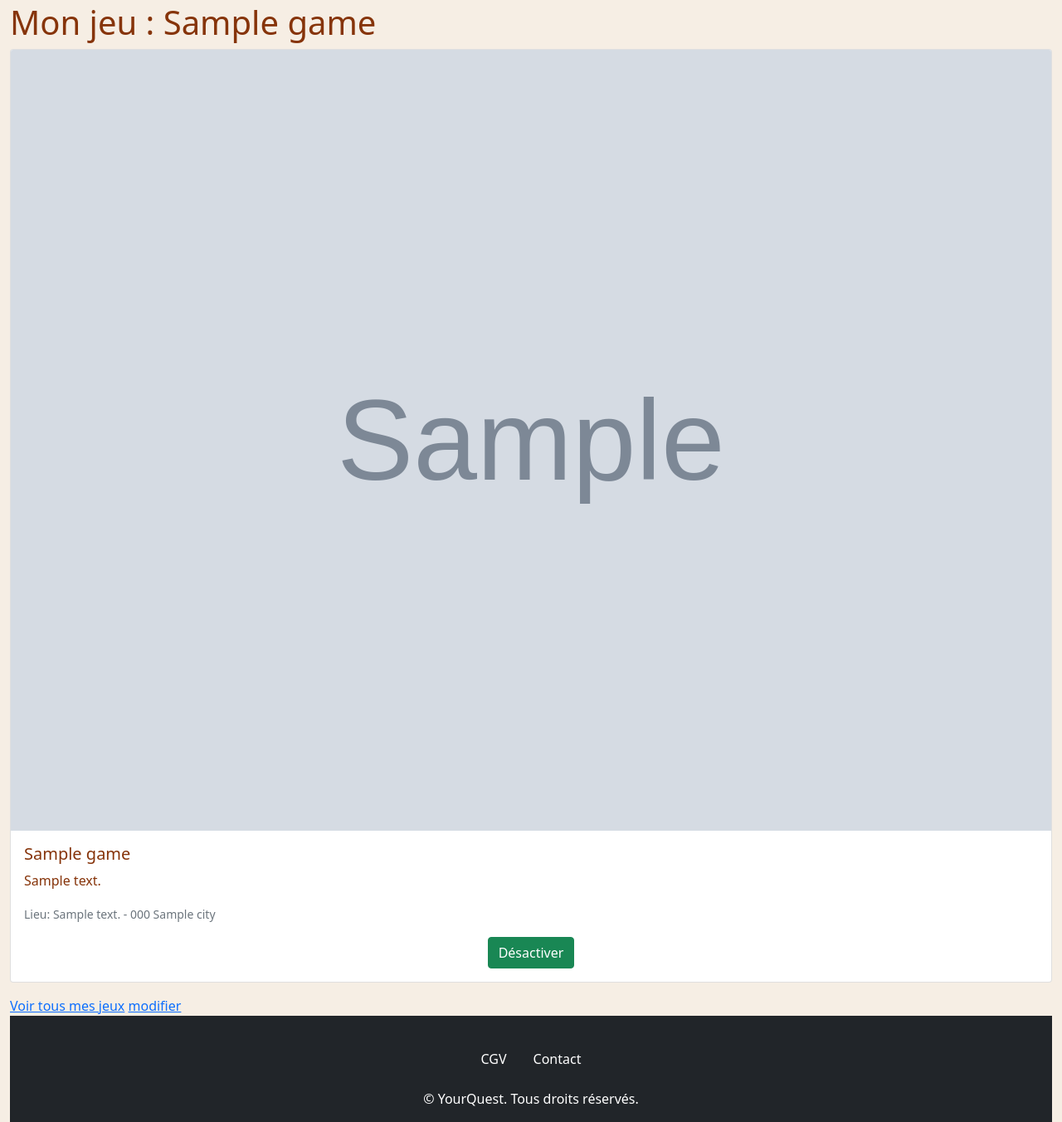
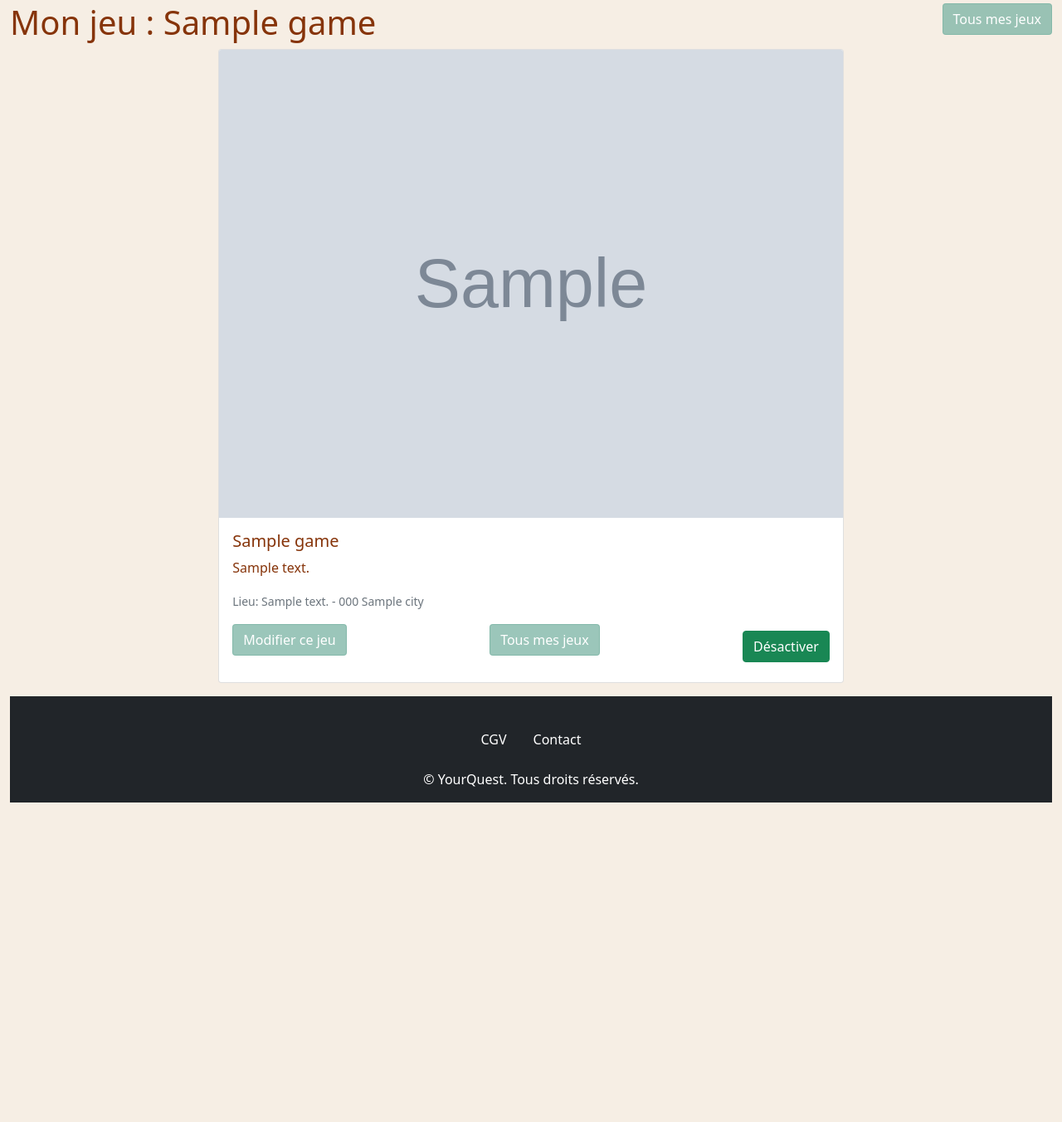
Before and after one commit to Carolineflament/your-quest, a Symfony app: template templates/backoffice/game/show.html.twig in a window 1280 px wide. Shown: the part 53-1405 px from the top of the page at 83% size. After the commit the page ends 1020 px from the top, so only its background shows below. Run offline with Twig, Linux system fonts and the light colour scheme; the template is opened without the code that fills it: most values are stand-ins (such as "Sample title", 1, 10 or a date in 2020); grey boxes marked "Sample" are stand-in pictures; some libraries are stand-ins or nearby versions.

Commit message:
Activate/desactivate Game + update templates+ update Controller

```diff
--- a/src/Form/GameType.php
+++ b/src/Form/GameType.php
@@ -27,7 +27,6 @@ class GameType extends AbstractType
             ])
             ->add('postalCode', TextType::class, [
                 'label' => 'Code postal :',
-                'html5' => true,
                 'attr' => ['placeholder' => '59000']
             ])
             ->add('city', TextType::class, [
--- a/templates/backoffice/game/_delete_form.html.twig
+++ b/templates/backoffice/game/_delete_form.html.twig
@@ -1,4 +1,4 @@
 <form method="post" action="{{ path('app_backoffice_update_status', {'id': game.id}) }}" onsubmit="return confirm('Êtes-vous sûr de vouloir désactiver le jeu {{game.title}} ?\nSes checkpoints / questions seront mis à la poubelle !');">
-    <input type="hidden" name="_token" value="{{ csrf_token('delete' ~ user.id) }}">
-    <button class="btn {% if user.status is same as true %}btn-danger{% else %}btn-success{% endif %}">{% if user.status is same as false %} Activer {% else %} Désactiver {% endif %}</button>
+    <input type="hidden" name="_token" value="{{ csrf_token('delete' ~ game.id) }}">
+    <button class="btn {% if game.status is same as true %}btn-danger{% else %}btn-success{% endif %}">{% if game.status is same as false %} Activer {% else %} Désactiver {% endif %}</button>
 </form>
--- a/templates/backoffice/game/show.html.twig
+++ b/templates/backoffice/game/show.html.twig
@@ -4,23 +4,25 @@
 
 {% block body %}
     <div class="container-fluid mb-3">
+        <div class="d-flex justify-content-between align-items-center">
             <h1>Mon jeu : {{ game.title }}</h1>
+            <a href="{{ path('app_backoffice_game_index') }}" class="btn btn-primary mb-3">Tous mes jeux</a>
+        </div>
 
-
-        <div class="card mb-3">
+        <div class="d-flex justify-content-center ">
+            <div class="card mb-3" style="width: 60%;">
                 <img src="{{ game.image }}" class="card-img-top" alt="...">
                 <div class="card-body">
                     <h5 class="card-title">{{ game.title }}</h5>
                     <p class="card-text">{{ game.summary }}</p>
                     <p class="card-text"><small class="text-muted">Lieu: {{ game.address }} - {{ game.postalCode }} {{ game.city }}</small></p>
-                <div class="d-grid gap-2 justify-content-md-center">
+                    <div class="d-grid gap-2 d-flex justify-content-between align-items-center">
+                        <a href="{{ path('app_backoffice_game_edit',{'slug': game.slug}) }}" class="btn btn-primary mb-3">Modifier ce jeu</a>
+                        <a href="{{ path('app_backoffice_game_index') }}" class="btn btn-primary mb-3">Tous mes jeux</a>
                         {{ include('backoffice/game/_delete_form.html.twig') }}
                     </div>
                 </div>
             </div>
-
-        <a href="{{ path('app_backoffice_game_index') }}">Voir tous mes jeux</a>
-
-        <a href="{{ path('app_backoffice_game_edit', {'id': game.id}) }}">modifier</a>
+        </div>
     <div>
 {% endblock %}
```
Also changed, not shown: src/Controller/Backoffice/GameController.php (+8 -8 lines), templates/backoffice/game/index.html.twig (+20 -2 lines). Lines whose indentation alone changed are shown as unchanged.
